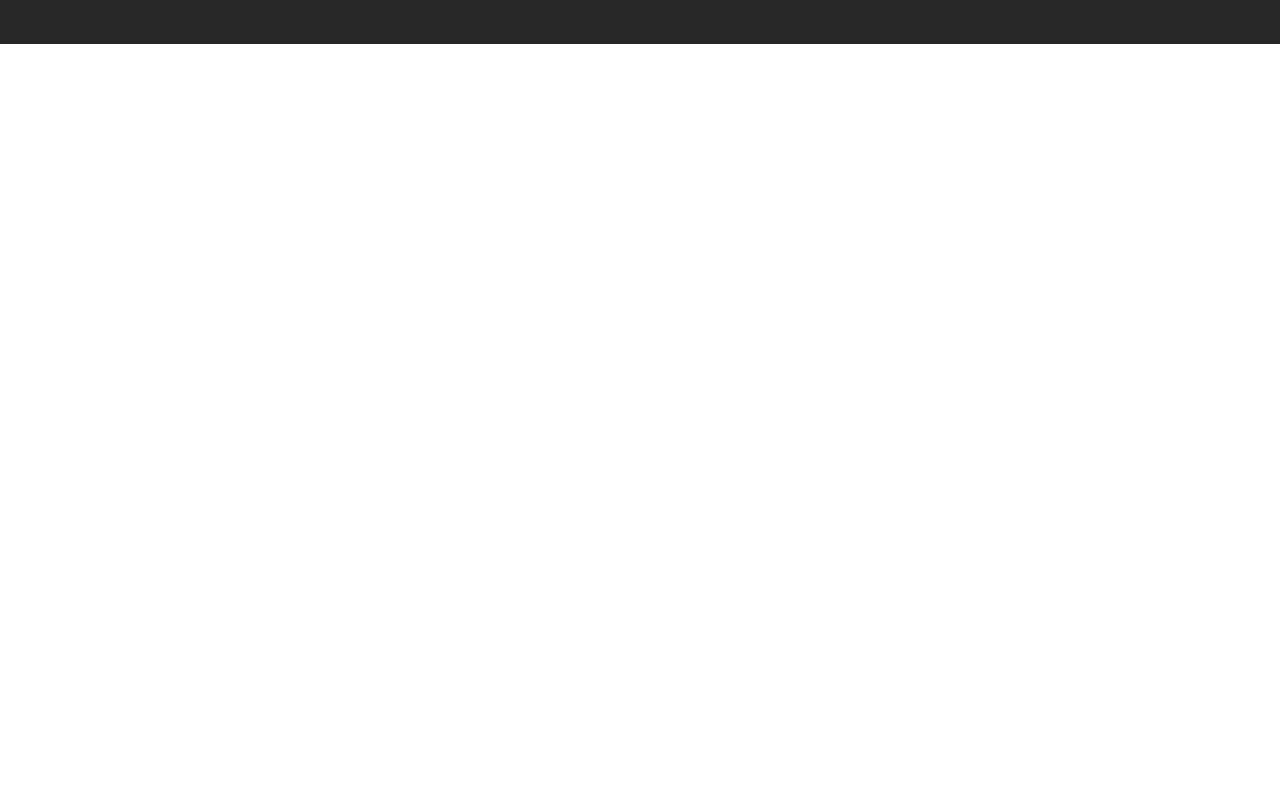
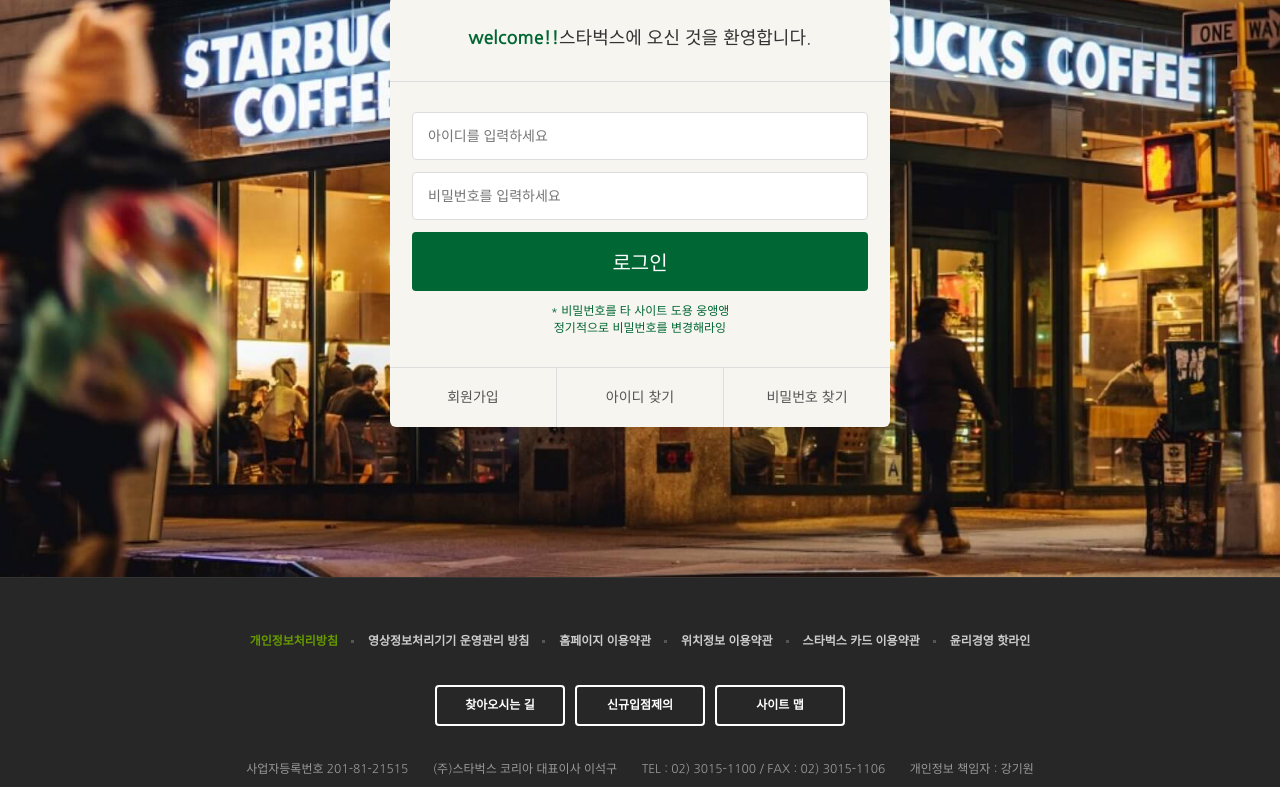
Before and after one commit to kjieun0206/starbucks, a plain HTML site: page signin/index.html in a window 1280 px wide. Shown: the part 290-1077 px from the top of the page. Before the commit the page ends 800 px from the top, so only its background shows below. Drawn offline with nearby package versions, Linux system fonts and the light colour scheme.

Commit message:
로그인 페이지 완성

```diff
--- /dev/null
+++ b/css/signin.css
@@ -0,0 +1,89 @@
+.singin{
+    margin-top: 120px;
+    padding: 100px 0 150px;
+    background-image: url(../images/signin_bg.jpg);
+    background-repeat: no-repeat;
+    background-position: center;
+    background-attachment: fixed;
+    background-size: cover;
+}
+
+.singin h1{
+    color: #ffffff;
+    font-size: 30px;
+    font-weight: 700;
+    text-align: center;
+    margin-bottom: 24px;
+}
+
+.signin__card{
+    width: 500px;
+    margin: 0 auto;
+    border-radius: 6px;
+    background-color: #f6f5f0;
+    box-shadow: 2px 2px 20px rgba((0), 0, 0, 0.3);
+}
+
+.signin__card h2{
+    padding: 30px;
+    font-size: 18px;
+    text-align: center;
+    border-bottom: 1px solid #ddd;
+}
+
+.signin__card strong{
+    color: #006633;
+    font-weight: 700;
+}
+
+.signin__card form{
+    padding: 30px 22px;
+}
+.signin__card form input{
+    width: 100%;
+    margin-bottom: 12px;
+    padding: 15px;
+    border: 1px solid #ddd;
+    border-radius: 4px;
+    outline: none;
+    box-sizing: border-box;
+    font-size: 14px;
+}
+
+.signin__card form [type="submit"]{
+    background-color: #006633;
+    border: none;
+    color: #fff;
+    font-size: 20px;
+    cursor: pointer;
+}
+
+.signin__card form p{
+    font-size: 12px;
+    color: #006633;
+    text-align:center;
+}
+
+.signin__card .actions{
+    display: flex;
+    border-top: 1px solid #ddd;
+
+}
+
+.signin__card .actions a{
+    flex-grow: 1;
+    flex-basis: 0;
+    text-align: center;
+    padding: 20px;
+    color: #555;
+    font-size: 14px;
+    border-right: 1px solid #ddd;
+}
+
+.signin__card .actions a:last-child{
+    border-right: none;
+}
+
+.signin__card .actions a:hover{
+    text-decoration: underline;
+}
--- a/signin/index.html
+++ b/signin/index.html
@@ -36,6 +36,7 @@
   <link rel="stylesheet" href="https://fonts.googleapis.com/icon?family=Material+Icons" />
 
   <link rel="stylesheet" href="../css/common.css" />
+  <link rel="stylesheet" href="../css/signin.css" />
   <script defer src="../js/common.js"></script>
 </head>
 <body>
@@ -371,7 +372,23 @@
     </div>
   </header>
 
-<section class="sign-in"></section>
+<section class="singin">
+    <h1>로그인</h1>
+    <div class="signin__card">
+        <h2><strong>welcome!!</strong>스타벅스에 오신 것을 환영합니다.</h2>
+        <form action="">
+            <input type="text" placeholder="아이디를 입력하세요">
+            <input type="password" placeholder="비밀번호를 입력하세요">
+            <input type="submit" value="로그인">
+            <p>* 비밀번호를 타 사이트 도용 웅앵앵 <br> 정기적으로 비밀번호를 변경해라잉</p>
+        </form>
+        <div class="actions">
+            <a href="javascript:void(0)">회원가입</a>
+            <a href="javascript:void(0)">아이디 찾기</a>
+            <a href="javascript:void(0)">비밀번호 찾기</a>
+        </div>
+    </div>
+</section>
 
 
 
```
